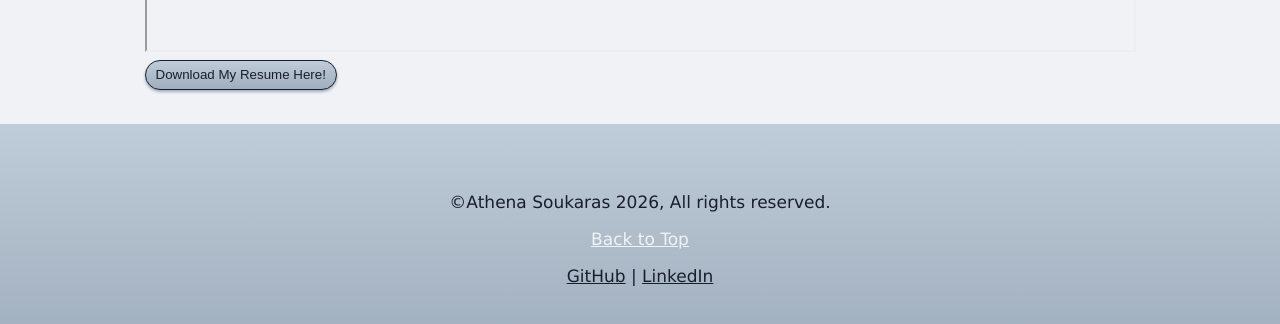
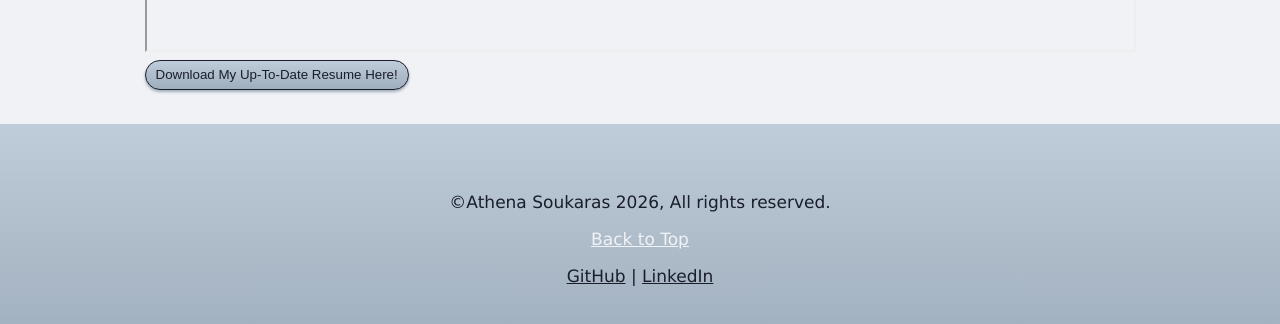
Before and after one commit to athenasoukaras/athenasoukaras.github.io, a plain HTML site: page resume.html in a window 1280 px wide. Shown: the part 951-1275 px from the top of the page. Drawn offline with Linux system fonts and the light colour scheme.

Commit message:
Change button text for resume download
Updated the button text to indicate the resume is up-to-date.

```diff
--- a/resume.html
+++ b/resume.html
@@ -35,7 +35,7 @@
         <iframe src="images/Athena's Not-Personal Resume.pdf"></iframe>
     </a>
     <a href="https://drive.google.com/uc?export=open&id=1JgTgsFUJ0Q_BXDDUkbruxdQy2lLA6uu5" target="_blank">
-        <button>Download My Resume Here!</button>
+        <button>Download My Up-To-Date Resume Here!</button>
     </a>
 </section>
 </main>
```
